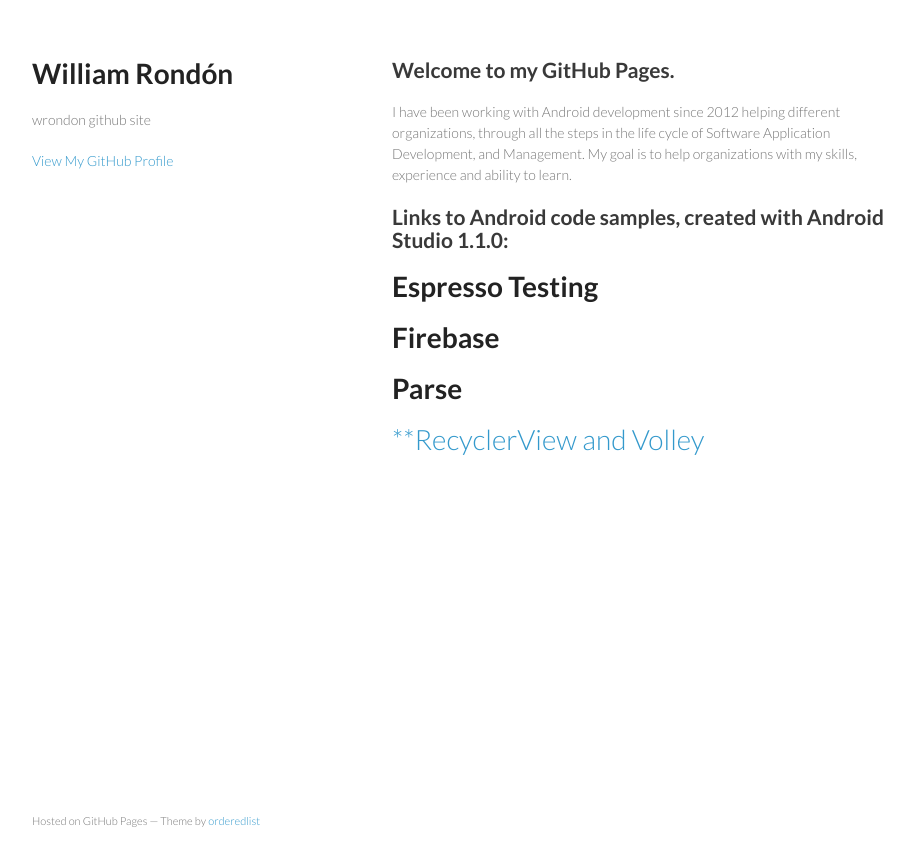
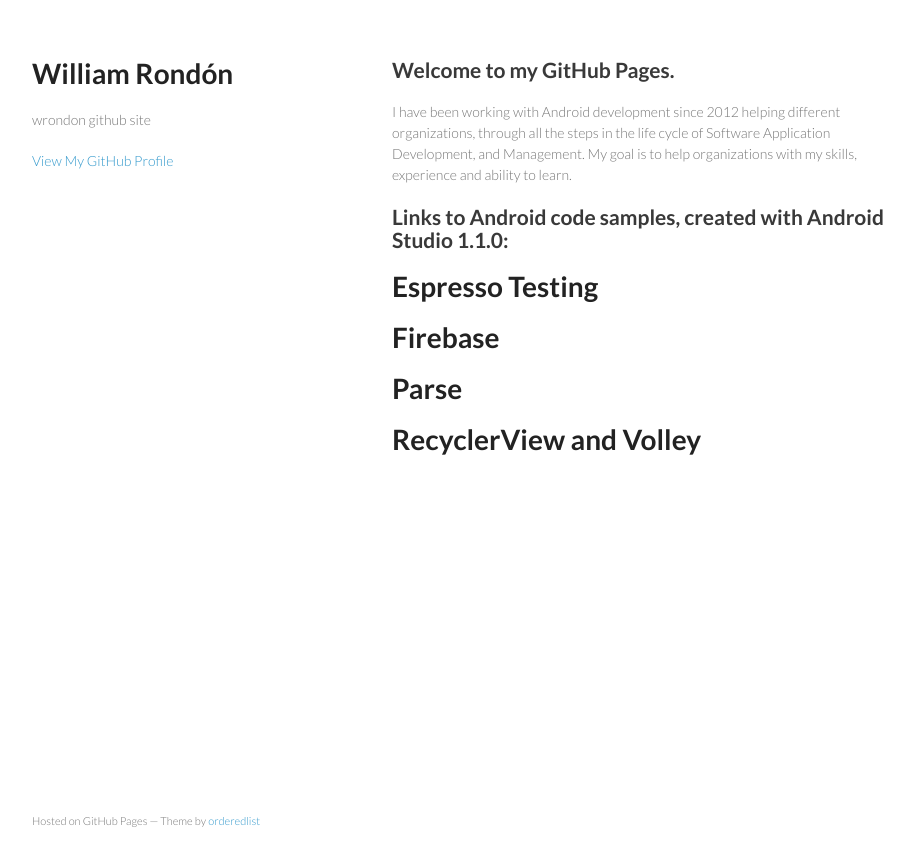
Before and after one commit to wrondon/wrondon.github.io, a Jekyll site: the page index.html, which Jekyll copies as it is, in a window 1280 px wide. Shown: the top 866 px of the page, without its empty margins (178-1092 px from the left). Built offline with Jekyll 4.4.1, drawn with Linux system fonts in a browser that asks for light colours.

```diff
--- a/index.html
+++ b/index.html
@@ -44,7 +44,7 @@
 </h1>
 
 <h1>
-<a id="recyclerview-and-volley" class="anchor" href="#recyclerview-and-volley" aria-hidden="true"><span class="octicon octicon-link"></span></a><a href="http://wrondon.github.io/TestImages">**RecyclerView and Volley</a>
+<a id="recyclerview-and-volley" class="anchor" href="#recyclerview-and-volley" aria-hidden="true"><span class="octicon octicon-link"></span></a><a href="http://wrondon.github.io/TestImages"><strong>RecyclerView and Volley</strong></a>
 </h1>
       </section>
       <footer>
--- a/params.json
+++ b/params.json
@@ -1 +1 @@
-{"name":"William Rondón","tagline":"wrondon github site","body":"## Welcome to my GitHub Pages.\r\nI have been working with Android development since 2012 helping different organizations, through all the steps in the life cycle of Software Application Development, and Management. My goal is to help organizations with my skills, experience and ability to learn.\r\n\r\n## Links to Android code samples, created with Android Studio 1.1.0:\r\n\r\n#     [**Espresso Testing**](http://wrondon.github.io/AppWithEspresso)\r\n\r\n#     [**Firebase**](http://wrondon.github.io/AppTestFirebase)\r\n\r\n#     [**Parse**](http://wrondon.github.io/TodoListActivity)\r\n\r\n#     [**RecyclerView and Volley] (http://wrondon.github.io/TestImages)\r\n\r\n\r\n","google":"","note":"Don't delete this file! It's used internally to help with page regeneration."}
+{"name":"William Rondón","tagline":"wrondon github site","body":"## Welcome to my GitHub Pages.\r\nI have been working with Android development since 2012 helping different organizations, through all the steps in the life cycle of Software Application Development, and Management. My goal is to help organizations with my skills, experience and ability to learn.\r\n\r\n## Links to Android code samples, created with Android Studio 1.1.0:\r\n\r\n#     [**Espresso Testing**](http://wrondon.github.io/AppWithEspresso)\r\n\r\n#     [**Firebase**](http://wrondon.github.io/AppTestFirebase)\r\n\r\n#     [**Parse**](http://wrondon.github.io/TodoListActivity)\r\n\r\n#     [**RecyclerView and Volley**](http://wrondon.github.io/TestImages)\r\n\r\n\r\n","google":"","note":"Don't delete this file! It's used internally to help with page regeneration."}
```
